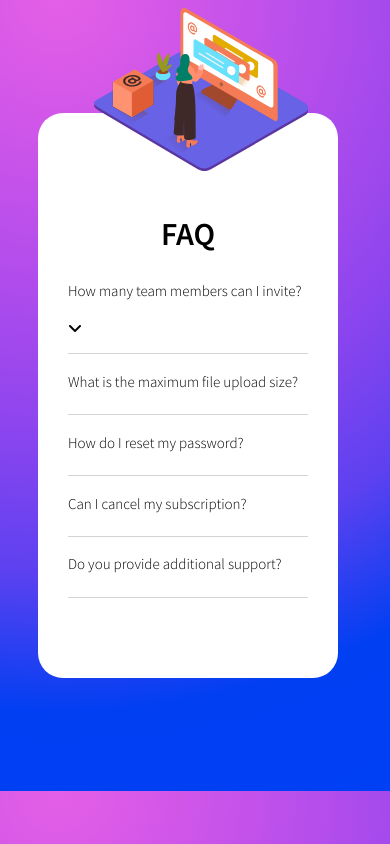
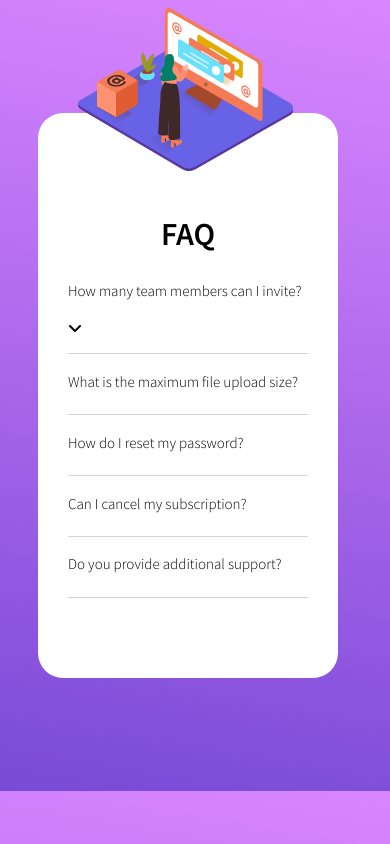
Before and after one commit to LucasBahl/frontendmentor-ex01, a plain HTML site: page index.html in a window 390 px wide. Drawn offline with Linux system fonts and the light colour scheme.

Commit message:
commit on master

```diff
--- a/css/style.css
+++ b/css/style.css
@@ -1,6 +1,6 @@
 body {
     width: 100%;
-    background-image: radial-gradient(circle at 14.79% -0.28%, #e55fe6 0, #cd55e9 16.67%, #b04cec 33.33%, #8d45ee 50%, #5d41f0 66.67%, #003ff2 83.33%, #0040f4 100%);
+    background-image: linear-gradient(190deg, #d986ff 0, #c377f6 25%, #ab67eb 50%, #9258e1 75%, #784bd7 100%);
     font-family: 'Source Sans Pro', sans-serif;
 }
 
@@ -20,7 +20,7 @@ body {
     img {
         position: absolute;
         width: 55%;
-        left: 24%;
+        left: 20%;
     }
     h1 {
         text-align: center;
```
